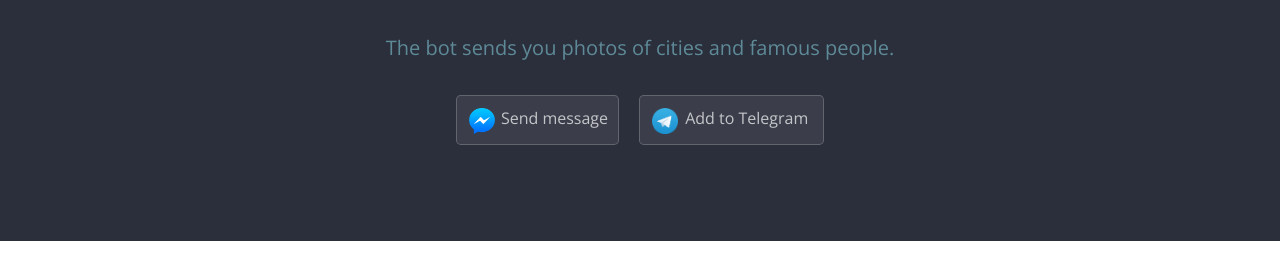
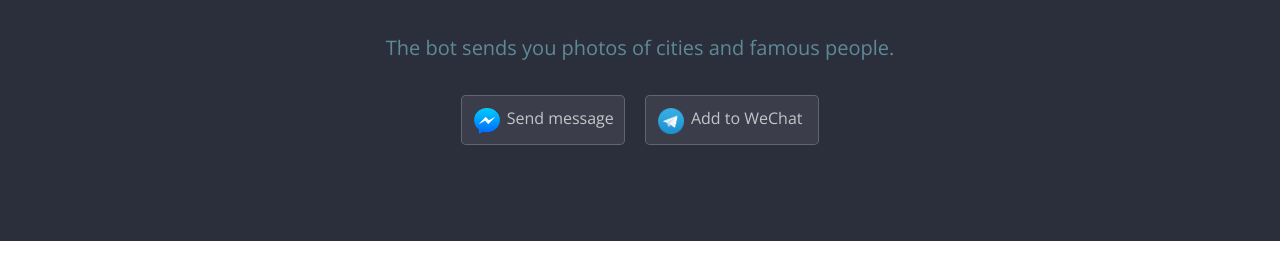
Before and after one commit to WyreBot/wyre_bot_page, a Jekyll site: the page built from index.md, in a window 1280 px wide. Shown: the part 228-507 px from the top of the page. Built offline with Jekyll 4.4.1, drawn with Linux system fonts in a browser that asks for light colours.

Commit message:
Update page-header.html
updated messenger link

```diff
--- a/_includes/page-header.html
+++ b/_includes/page-header.html
@@ -2,9 +2,9 @@
   <img class="project-icon" width="80" src="{{ site.baseurl }}/icon.png"/>
   <h1 class="project-name">{{ site.title }}</h1>
   <h2 class="project-tagline">{{ site.tagline }}</h2>
-  <a href="https://m.me/769372433211496" class="btn facebook">
+  <a href="https://www.messenger.com/t/sendwyre/" class="btn facebook">
     <img class="facebook-icon" src="{{ site.baseurl }}/images/fb.png"/>
     <span>Send message</span>
   </a>
-  <a href="https://telegram.me/flckr_bot" class="btn telegram"><img class="facebook-icon" src="{{ site.baseurl }}/images/telegram.png"/><span>Add to Telegram</span> </a>
+  <a href="#" class="btn telegram"><img class="facebook-icon" src="{{ site.baseurl }}/images/telegram.png"/><span>Add to WeChat</span> </a>
 </section>
```
